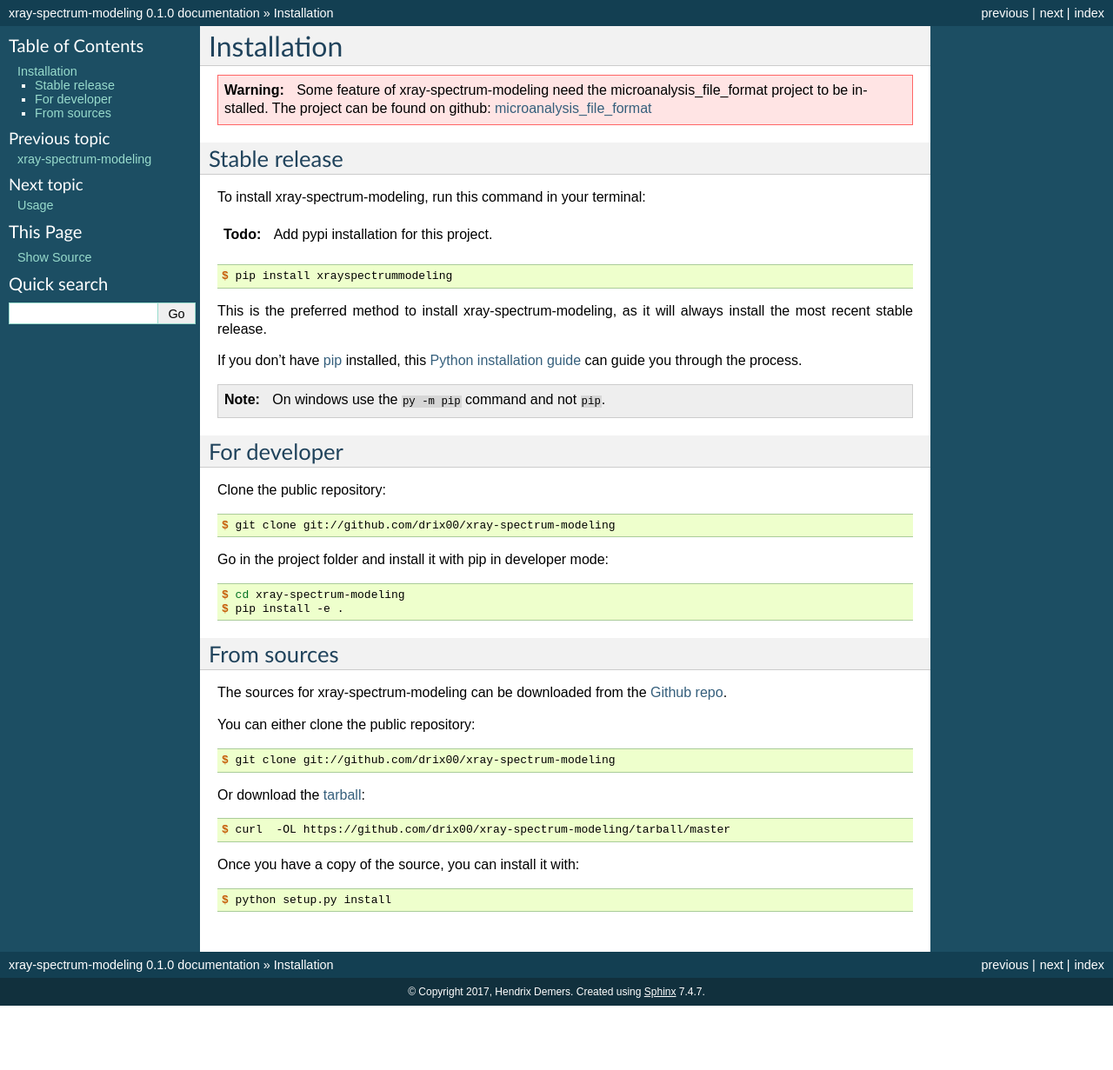
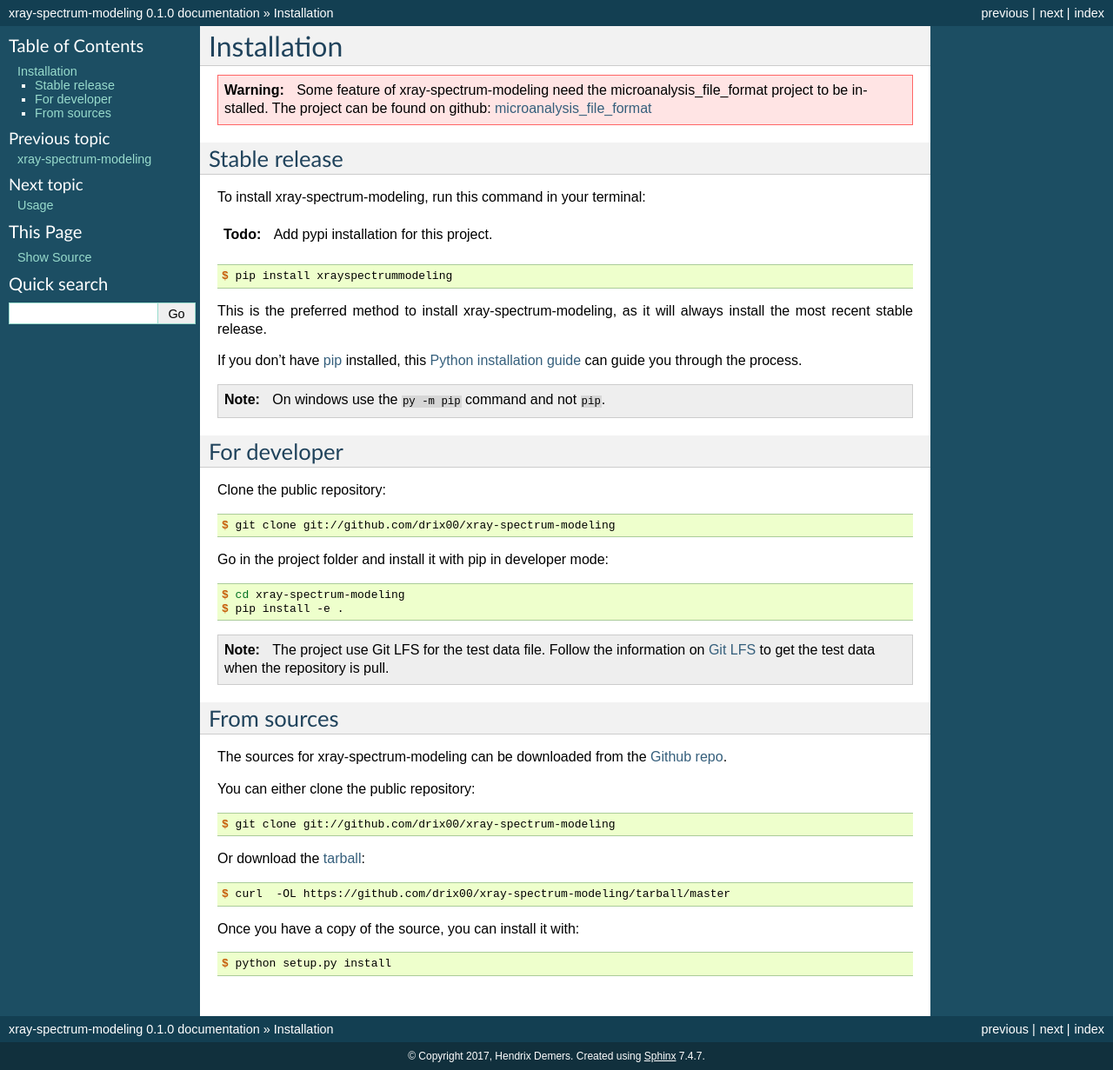
Before and after one commit to drix00/xray-spectrum-modeling, a Sphinx documentation site: the page built from docs/installation.rst, in a window 1280 px wide. Shown: the whole page at 87% size. Built offline with Sphinx 7.4.7, drawn with Linux system fonts in a browser that asks for light colours; before the commit the page ends 1157 px from its top, so only the background shows below that.

Commit message:
Update example and add test data. The hdf5 file are tracked with git lfs.

```diff
--- a/docs/installation.rst
+++ b/docs/installation.rst
@@ -49,6 +49,11 @@ Go in the project folder and install it with pip in developer mode:
     $ cd xray-spectrum-modeling
     $ pip install -e .
 
+.. note::
+
+   The project use Git LFS for the test data file. Follow the information on `Git LFS <https://git-lfs.github.com/>`_
+   to get the test data when the repository is pull.
+
 From sources
 ------------
 
```
Also changed, not shown: 3 other files.
